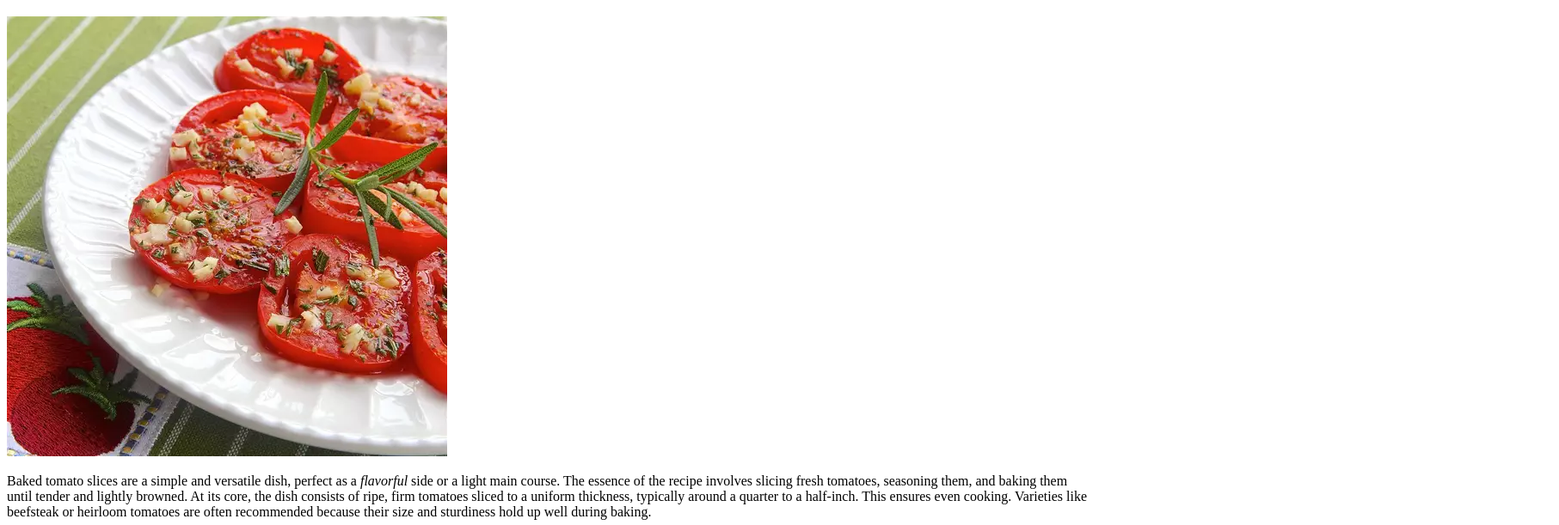
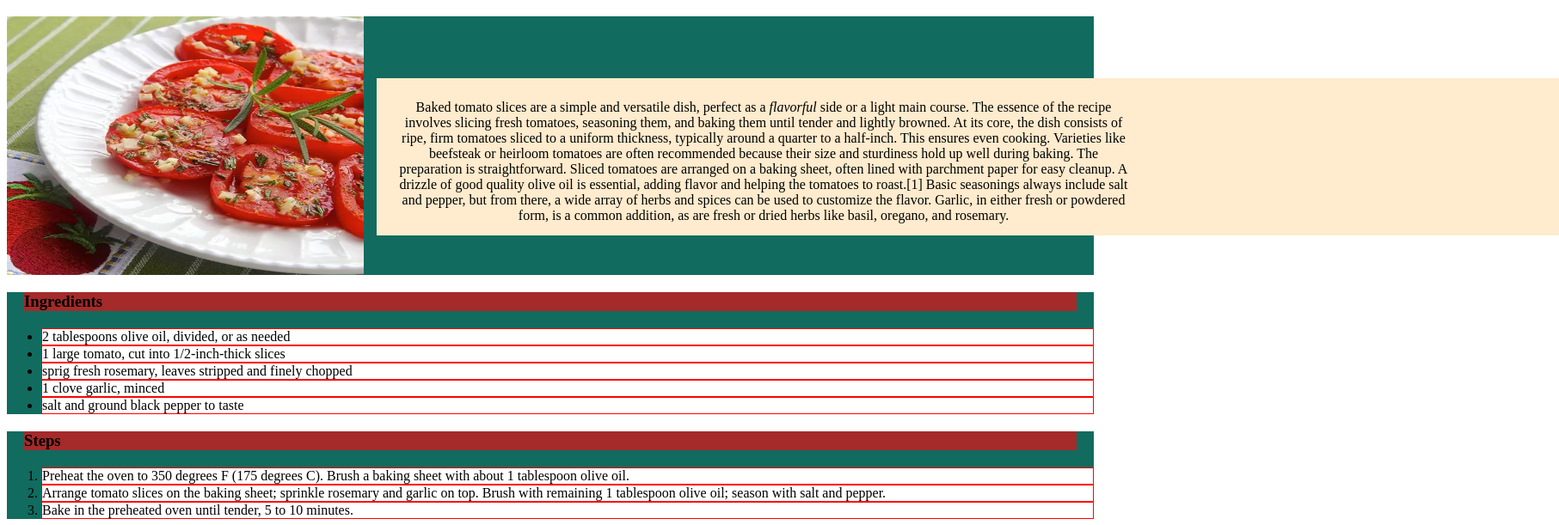
Before and after one commit to Candel343/odin-recipes, a plain HTML site: page recipes/baked-tomato-slices.html in a window 1280 px wide. Shown: the part 61-672 px from the top of the page at 86% size, 1813 px wide, since content can reach past the window. Drawn offline with Linux system fonts and the light colour scheme.

Commit message:
Apply initial style to all pages
Expands the styles file with a set of instructions to
be applied to the whole webpage, this commit also applies
said styles file to all the pages

```diff
--- a/recipes/baked-tomato-slices.html
+++ b/recipes/baked-tomato-slices.html
@@ -8,18 +8,20 @@
 </head>
 <body>
     <h1>Baked Tomato Slices</h1>
-    <img src="../images/baked-tomatoes.jpg" alt="Colorful picture of baked tomato slices" />
+    <div class="presentation">
+        <img src="../images/baked-tomatoes.jpg" alt="Colorful picture of baked tomato slices" class="long_img"/>
 
-    <p>Baked tomato slices are a simple and versatile dish, perfect as a <em>flavorful</em> side or a light main course.
+        <p class="long_p">Baked tomato slices are a simple and versatile dish, perfect as a <em>flavorful</em> side or a light main course.
         The essence of the recipe involves slicing fresh tomatoes, seasoning them, and baking them until tender and lightly browned.
         At its core, the dish consists of ripe, firm tomatoes sliced to a uniform thickness, typically around a quarter to a half-inch.
         This ensures even cooking. Varieties like beefsteak or heirloom tomatoes are often recommended because their size and sturdiness
-    hold up well during baking.</p>
-    <p>The preparation is straightforward. Sliced tomatoes are arranged on a baking sheet, often lined with parchment paper for easy cleanup.
+        hold up well during baking.
+        The preparation is straightforward. Sliced tomatoes are arranged on a baking sheet, often lined with parchment paper for easy cleanup.
         A drizzle of good quality olive oil is essential, adding flavor and helping the tomatoes to roast.[1] Basic seasonings always include
         salt and pepper, but from there, a wide array of herbs and spices can be used to customize the flavor. Garlic, in either fresh
         or powdered form, is a common addition, as are fresh or dried herbs like basil, oregano, and rosemary.</p>
-
+    </div>
+    <div>
         <h3>Ingredients</h3>
         <ul>
             <li>2 tablespoons olive oil, divided, or as needed</li>
@@ -32,6 +34,9 @@
 
             <li>salt and ground black pepper to taste</li>
         </ul>
+
+    </div>
+    <div>
         <h3>Steps</h3>
         <ol>
             <li>Preheat the oven to 350 degrees F (175 degrees C).
@@ -40,9 +45,8 @@
                 and garlic on top. Brush with remaining 1 tablespoon olive oil;
                 season with salt and pepper.</li>
             <li>Bake in the preheated oven until tender, 5 to 10 minutes.</li>
-
         </ol>
-
+    </div>
 
     <a href="../index.html">Home</a>
 </body>
--- a/styles.css
+++ b/styles.css
@@ -7,3 +7,60 @@ h1 {
     text-align: center;
     background-color: rgb(195, 140, 15);
 }
+
+.presentation p{
+    display: inline-block;
+    background-color: blanchedalmond;
+    width: 350px;
+    text-align: center;
+    margin: 15px;
+    padding: 25px;
+    position: absolute;
+    top: 42%;
+    height: 108px;
+    margin-top: -54px;
+    padding-right: 500px;
+}
+
+.presentation img {
+    width: 400px;
+    height: auto;
+}
+
+div.presentation{
+    height: 301px;
+    border: 3px;
+    position: relative;
+
+}
+
+div li {
+    background-color: white;
+    border: solid red 1px;
+}
+
+div {
+    background-color: rgb(17, 107, 95);
+}
+
+h3 {
+    margin: 20px;
+    background-color: brown;
+    border-top: 4px;
+}
+
+.presentation .long_p {
+    width: 850px;
+    padding-bottom: 50px;
+}
+
+.presentation .long_img {
+    width: 415px;
+    height: 301px;
+}
+
+.list li {
+    background-color: rgb(255, 240, 105);
+    padding: 6px;
+    margin-bottom: 3px;
+}
```
Also changed, not shown: recipes/cheesy-zucchini-casserole.html (+6 -2 lines), recipes/pickled-cucumbers.html (+6 -2 lines). Lines whose indentation alone changed are shown as unchanged.
